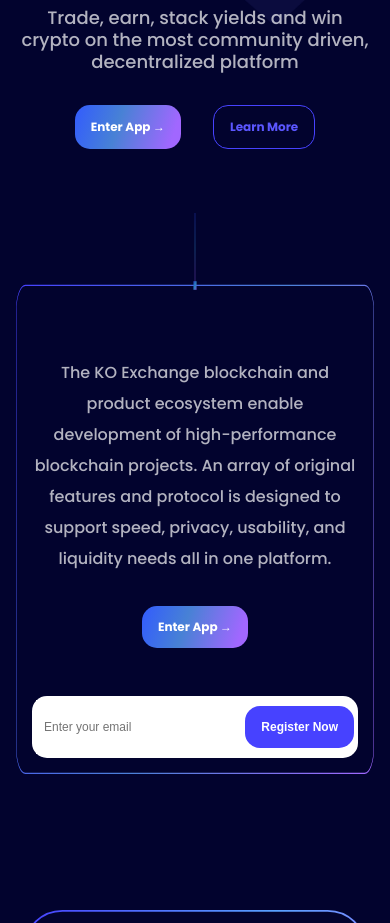
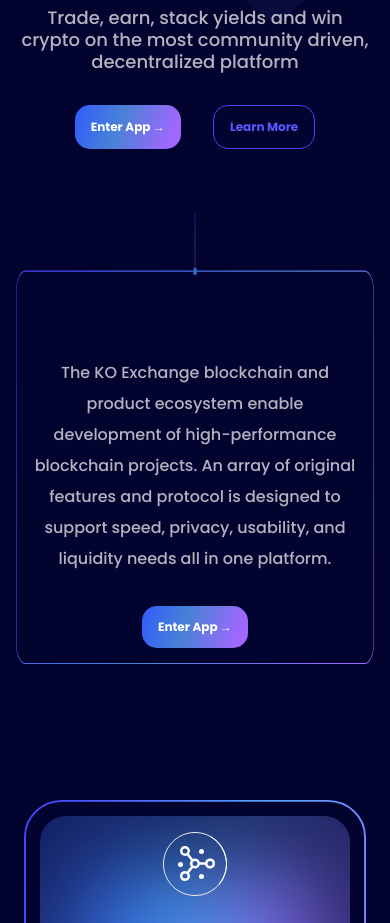
Before and after one commit to pairswap/landing-page, a website: page public/index.html in a window 390 px wide. Shown: the part 171-1094 px from the top of the page. Drawn offline with Linux system fonts and the light colour scheme.

Commit message:
chore: update link

```diff
--- a/public/css/style.css
+++ b/public/css/style.css
@@ -182,31 +182,6 @@
   font-weight: 500;
   text-align: center;
   color: #ffffffb3;
-}
-
-.register__form {
-  margin-top: 3rem;
-  width: 540px;
-  height: 62px;
-  padding: 0.25rem;
-  display: flex;
-  justify-content: space-between;
-  align-items: center;
-  column-gap: 1rem;
-  background-color: #fff;
-  border-radius: 15px;
-}
-
-.register__input {
-  padding: 0 1rem;
-  height: 100%;
-  flex: 1;
-  font-size: 16px;
-  line-height: 30px;
-  font-weight: 400;
-  border: none;
-  outline: none;
-  color: #000;
 }
 
 .features {
@@ -423,10 +398,6 @@
     border-radius: 15px;
   }
 
-  .register__form {
-    width: 100%;
-  }
-
   .card {
     width: calc(50% - 1rem);
     margin: 0.5rem;
@@ -442,10 +413,6 @@
 @media (max-width: 540px) {
   .register {
     padding: 8rem 1rem 1rem;
-  }
-
-  .register__form {
-    column-gap: 0;
   }
 
   .register__input {
--- a/public/index.html
+++ b/public/index.html
@@ -32,7 +32,7 @@
           <figcaption class="logo__brand">KO EXCHANGE</figcaption>
         </figure>
       </a>
-      <a href="https://app.ko.exchange.com" class="btn btn--small btn--solid"
+      <a href="https://app.ko.exchange" class="btn btn--small btn--solid"
         >Enter App &rarr;</a
       >
     </header>
@@ -44,13 +44,11 @@
           decentralized platform
         </h4>
         <section class="intro__btns">
-          <a
-            href="https://app.ko.exchange.com"
-            class="btn btn--large btn--linear"
+          <a href="https://app.ko.exchange" class="btn btn--large btn--linear"
             >Enter App &rarr;</a
           >
           <a
-            href="https://docs.ko.exchange.com"
+            href="https://docs.ko.exchange"
             class="btn btn--large btn--outlined"
           >
             Learn More
@@ -65,19 +63,9 @@
           liquidity needs all in one platform.
         </p>
 
-        <a href="https://app.ko.exchange.com" class="btn btn--large btn--linear"
+        <a href="https://docs.ko.exchange" class="btn btn--large btn--linear"
           >Enter App &rarr;</a
         >
-        <form class="register__form">
-          <input
-            type="email"
-            placeholder="Enter your email"
-            class="register__input"
-          />
-          <button type="button" class="btn btn--large btn--solid">
-            Register Now
-          </button>
-        </form>
       </section>
       <section class="features">
         <article class="card">
@@ -160,7 +148,7 @@
           Connect your crypto wallet to start using the app in seconds!<br />
           No registration needed
         </p>
-        <a href="https://app.ko.exchange.com" class="btn btn--large btn--linear"
+        <a href="https://app.ko.exchange" class="btn btn--large btn--linear"
           >Enter App &rarr;</a
         >
       </section>
```
Also changed, not shown: 4 other files.
